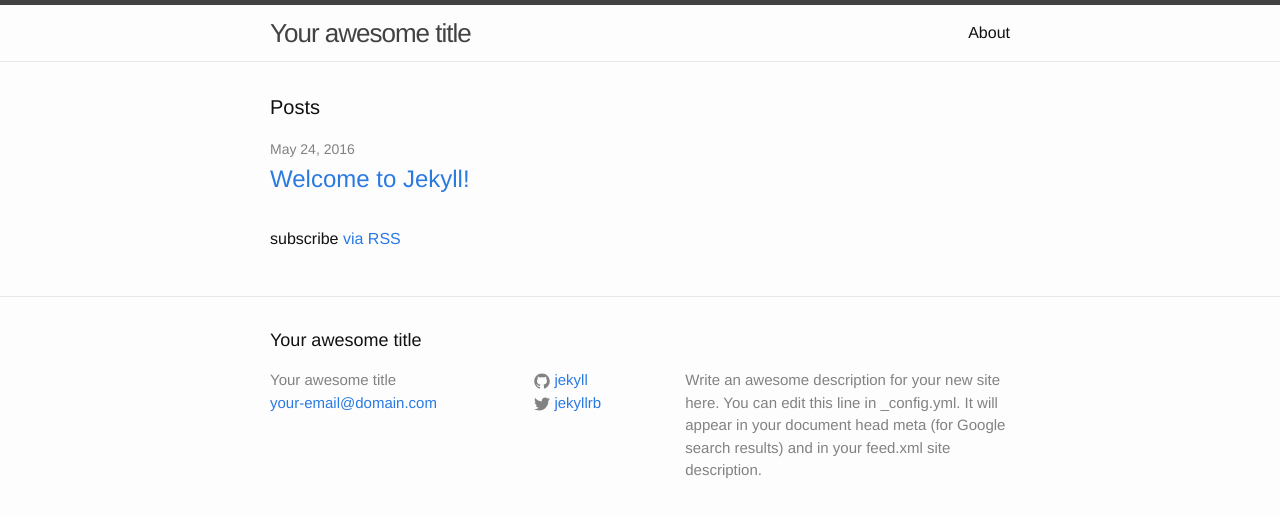
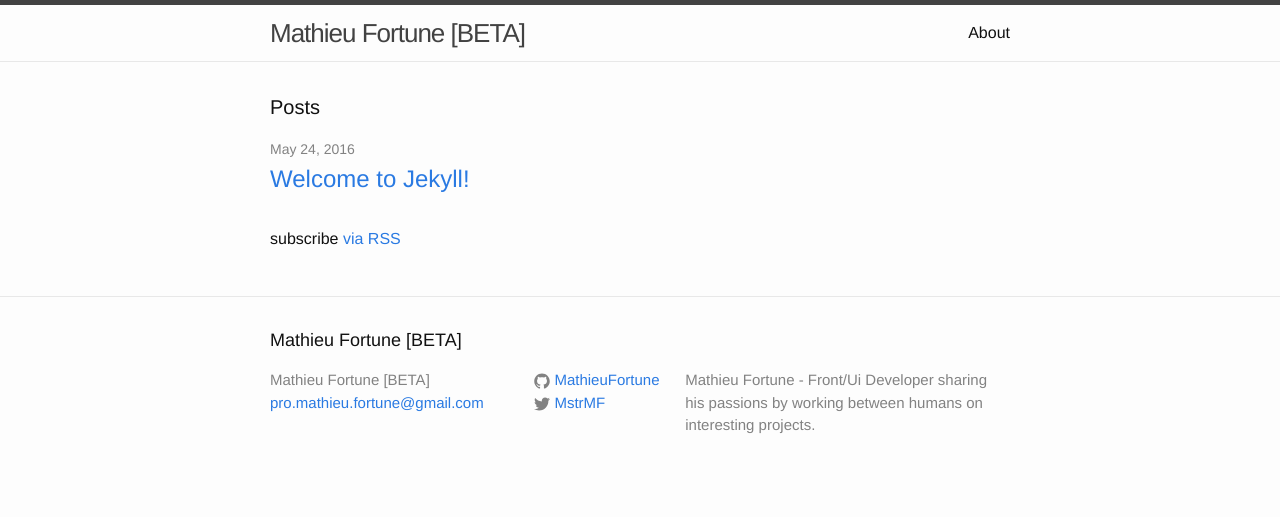
Before and after one commit to MathieuFortune/mathieufortune.github.io, a Jekyll site: the page built from index.html, in a window 1280 px wide. Shown: the top 517 px of the page. Built offline with Jekyll 4.4.1, drawn with Linux system fonts in a browser that asks for light colours.

Commit message:
[UP] config yml

```diff
--- a/_config.yml
+++ b/_config.yml
@@ -6,16 +6,14 @@
 # 'jekyll serve'. If you change this file, please restart the server process.
 
 # Site settings
-title: Your awesome title
-email: your-email@domain.com
+title: Mathieu Fortune [BETA]
+email: pro.mathieu.fortune@gmail.com
 description: > # this means to ignore newlines until "baseurl:"
-  Write an awesome description for your new site here. You can edit this
-  line in _config.yml. It will appear in your document head meta (for
-  Google search results) and in your feed.xml site description.
+  Mathieu Fortune - Front/Ui Developer sharing his passions by working between humans on interesting projects.
 baseurl: "" # the subpath of your site, e.g. /blog
-url: "http://yourdomain.com" # the base hostname & protocol for your site
-twitter_username: jekyllrb
-github_username:  jekyll
+url: "http://mathieufortune.github.com" # the base hostname & protocol for your site
+twitter_username: MstrMF
+github_username:  MathieuFortune
 
 # Build settings
 markdown: kramdown
```
